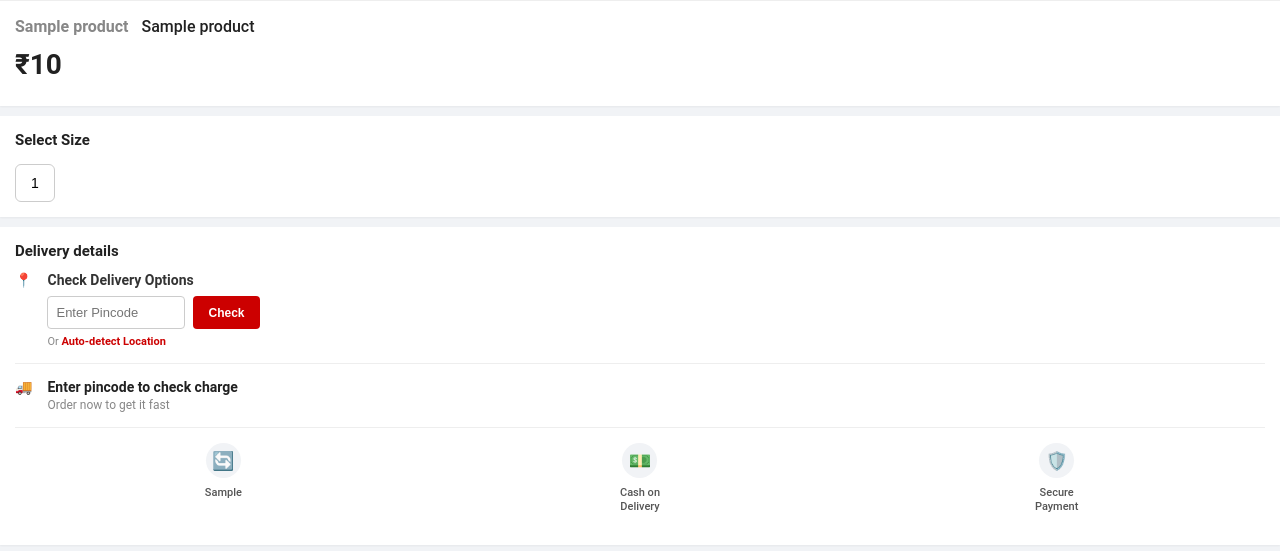
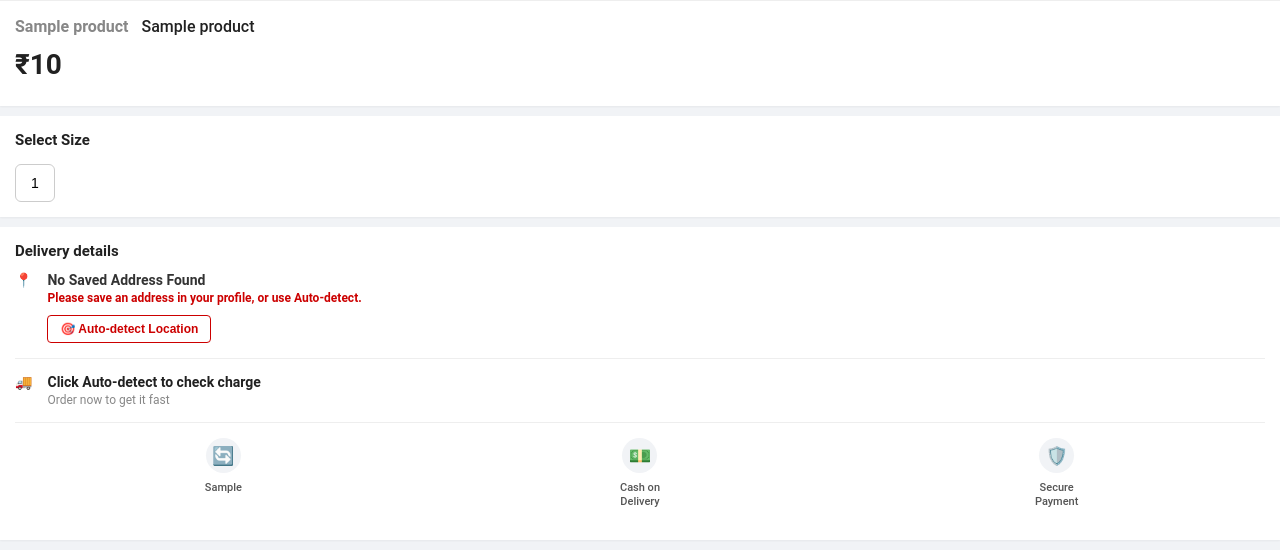
Before and after one commit to nitrotrial1month-glitch/My-funny.py, a Flask app: page /product/1 in a window 1280 px wide. Shown: the part 1769-2320 px from the top of the page. Run offline with Flask 3, Linux system fonts and the light colour scheme; a database or web service that is not in the repository returns one stand-in record (values such as "Sample title").

Commit message:
Update product.html

```diff
--- a/templates/product.html
+++ b/templates/product.html
@@ -31,9 +31,6 @@
 
         .delivery-header { display: flex; justify-content: space-between; font-weight: bold; font-size: 15px; margin-bottom: 12px; }
         .delivery-row { display: flex; gap: 15px; margin-bottom: 15px; font-size: 14px; color: #333; align-items: flex-start; }
-        .manual-pin-box { display: flex; gap: 8px; margin-top: 8px; }
-        .pin-input { padding: 8px; border: 1px solid #ccc; border-radius: 4px; font-size: 13px; width: 120px; outline: none; }
-        .pin-btn { background: var(--primary); color: white; border: none; padding: 8px 15px; border-radius: 4px; font-weight: bold; cursor: pointer; font-size: 12px; }
 
         .trust-badges { display: flex; justify-content: space-around; padding: 15px 0; border-top: 1px solid #eee; margin-top: 15px; text-align: center; }
         .trust-item { display: flex; flex-direction: column; align-items: center; gap: 8px; width: 30%; }
@@ -73,14 +70,11 @@
         </div>
 
         {% if product.reviews %}
-            {% set rated_reviews = product.reviews|selectattr("rating", "number")|list %}
+            {% set rated_reviews = product.reviews | selectattr('rating') | list %}
             {% if rated_reviews|length > 0 %}
-                {% set total_rating = 0 %}
-                {% for r in rated_reviews %}
-                    {% set total_rating = total_rating + r.rating|int %}
-                {% endfor %}
+                {% set total_rating = rated_reviews | map(attribute='rating') | map('int') | sum %}
                 {% set avg_rating = (total_rating / rated_reviews|length) | round(1) %}
-                <div style="position: absolute; bottom: 15px; left: 15px; background: rgba(255,255,255,0.9); padding: 4px 8px; border-radius: 4px; font-size: 12px; font-weight: bold; border: 1px solid #eee;">
+                <div style="position: absolute; bottom: 15px; left: 15px; background: rgba(255,255,255,0.9); padding: 4px 8px; border-radius: 4px; font-size: 12px; font-weight: bold; border: 1px solid #eee; display: flex; align-items: center; gap: 4px;">
                     {{ avg_rating }} <span style="color: var(--success); font-size: 10px;">★</span> | {{ rated_reviews|length }}
                 </div>
             {% endif %}
@@ -116,18 +110,18 @@
             <span class="icon">📍</span>
             <div style="flex-grow: 1;">
                 <div style="font-weight: bold; margin-bottom: 3px;" id="loc-pin">Check Delivery Options</div>
-                <div class="manual-pin-box">
-                    <input type="text" id="manual-pincode" class="pin-input" placeholder="Enter Pincode" maxlength="6">
-                    <button class="pin-btn" onclick="checkManualDelivery()">Check</button>
-                </div>
-                <div style="font-size: 11px; color: var(--muted); margin-top: 6px;">Or <span style="color: var(--primary); font-weight: bold; cursor: pointer;" onclick="requestLocation()">Auto-detect Location</span></div>
+                <div style="font-size: 12px; color: var(--muted); margin-bottom: 10px;" id="loc-address">Please wait...</div>
+
+                <button onclick="requestLocation()" style="background: white; color: var(--primary); border: 1px solid var(--primary); padding: 6px 12px; border-radius: 4px; font-weight: bold; cursor: pointer; font-size: 12px; display: flex; align-items: center; gap: 5px;">
+                    🎯 Auto-detect Location
+                </button>
             </div>
         </div>
 
         <div class="delivery-row" style="border-top: 1px solid #eee; padding-top: 15px;">
             <span class="icon">🚚</span>
             <div>
-                <div style="font-weight: bold; color: var(--text-dark);" id="delivery-status">Enter pincode to check charge</div>
+                <div style="font-weight: bold; color: var(--text-dark);" id="delivery-status">Please check location for charge</div>
                 <div style="font-size: 12px; color: var(--muted); margin-top: 3px;">Order now to get it fast</div>
             </div>
         </div>
@@ -191,7 +185,6 @@
             <div style="font-weight: bold; font-size: 14px; margin-bottom: 10px;">Write a Review</div>
 
             <form action="/submit_review/{{ product.WBM_P_ID | default(product._id) }}" method="POST" enctype="multipart/form-data">
-
                 {% if not has_rated %}
                 <label style="font-size: 12px; font-weight: bold; color: #555;">Rate this product:</label>
                 <select name="rating" class="form-control" required>
@@ -228,6 +221,9 @@
         const hasSizes = {% if product.sizes %}true{% else %}false{% endif %};
         const sellerPin = document.getElementById('backend-data').getAttribute('data-seller-pin');
 
+        // 🔴 ব্যাকএন্ড থেকে আসা ইউজারের সেভ করা পিনকোড
+        const savedPincode = "{{ user_saved_pincode | default('') }}";
+
         function selectSize(size, btnElement) {
             selectedSize = size;
             document.querySelectorAll('.size-btn').forEach(btn => btn.classList.remove('selected'));
@@ -242,12 +238,21 @@
             window.location.href = url;
         }
 
-        function checkManualDelivery() {
-            let pin = document.getElementById('manual-pincode').value;
-            if (pin.length === 6 && !isNaN(pin)) calculateChargeAPI(pin);
-            else alert('Please enter a valid 6-digit pincode.');
-        }
+        // 🔴 পেজ লোড হওয়ার সাথে সাথেই স্মার্ট চেক
+        window.onload = function() {
+            if (savedPincode !== '') {
+                // ইউজারের সেভ করা অ্যাড্রেস থাকলে
+                document.getElementById('loc-address').innerText = "Using your saved address for delivery.";
+                calculateChargeAPI(savedPincode, true);
+            } else {
+                // সেভ করা অ্যাড্রেস না থাকলে
+                document.getElementById('loc-pin').innerText = "No Saved Address Found";
+                document.getElementById('loc-address').innerHTML = "<span style='color: var(--primary); font-weight: bold;'>Please save an address in your profile, or use Auto-detect.</span>";
+                document.getElementById('delivery-status').innerText = "Click Auto-detect to check charge";
+            }
+        };
 
+        // কাস্টমার চাইলে জিপিএস দিয়েও চেক করতে পারে
         function requestLocation() {
             if (navigator.geolocation) {
                 document.getElementById('delivery-status').innerText = "Locating...";
@@ -260,18 +265,29 @@
                         .then(data => {
                             let userPincode = data.address.postcode || '';
                             if(userPincode) {
-                                document.getElementById('manual-pincode').value = userPincode;
-                                calculateChargeAPI(userPincode);
-                            } else alert("Could not detect exact pincode. Please enter manually.");
-                        }).catch(() => alert("Error detecting location."));
+                                calculateChargeAPI(userPincode, false);
+                            } else {
+                                alert("Could not detect exact pincode. Please update your profile address.");
+                                document.getElementById('delivery-status').innerText = "Click Auto-detect to check charge";
+                            }
+                        }).catch(() => {
+                            alert("Error detecting location.");
+                            document.getElementById('delivery-status').innerText = "Click Auto-detect to check charge";
+                        });
                     },
-                    function(error) { alert("Location access denied. Please enter manually."); },
+                    function(error) {
+                        alert("Location access denied. Please allow location or update your profile address.");
+                        document.getElementById('delivery-status').innerText = "Click Auto-detect to check charge";
+                    },
                     { timeout: 5000 }
                 );
-            } else alert("Location not supported.");
+            } else {
+                alert("Location not supported.");
+            }
         }
 
-        function calculateChargeAPI(userPincode) {
+        // 🚚 API কল করে চার্জ বের করা
+        function calculateChargeAPI(userPincode, isSavedAddress) {
             let statusDisplay = document.getElementById('delivery-status');
             statusDisplay.innerText = "Calculating Charge...";
 
@@ -282,7 +298,13 @@
             })
             .then(res => res.json())
             .then(data => {
-                document.getElementById('loc-pin').innerText = "Deliver to: " + userPincode;
+                if (isSavedAddress) {
+                    document.getElementById('loc-pin').innerText = "Deliver to Saved Address: " + userPincode;
+                } else {
+                    document.getElementById('loc-pin').innerText = "Deliver to: " + userPincode;
+                    document.getElementById('loc-address').innerText = "Location detected successfully.";
+                }
+
                 if(data.charge === 0) {
                     statusDisplay.innerText = "Free Delivery Available!";
                     statusDisplay.style.color = "var(--success)";
```
